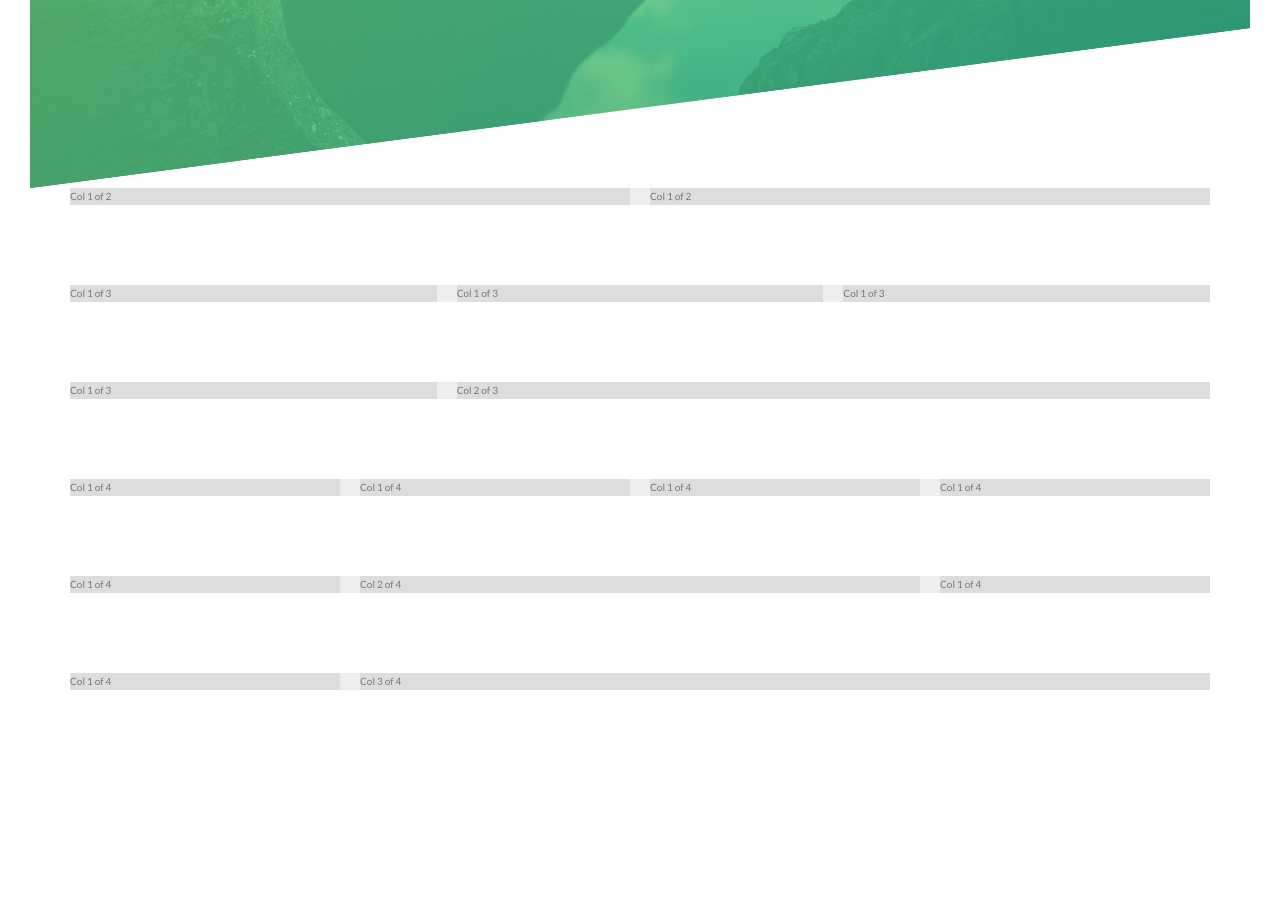
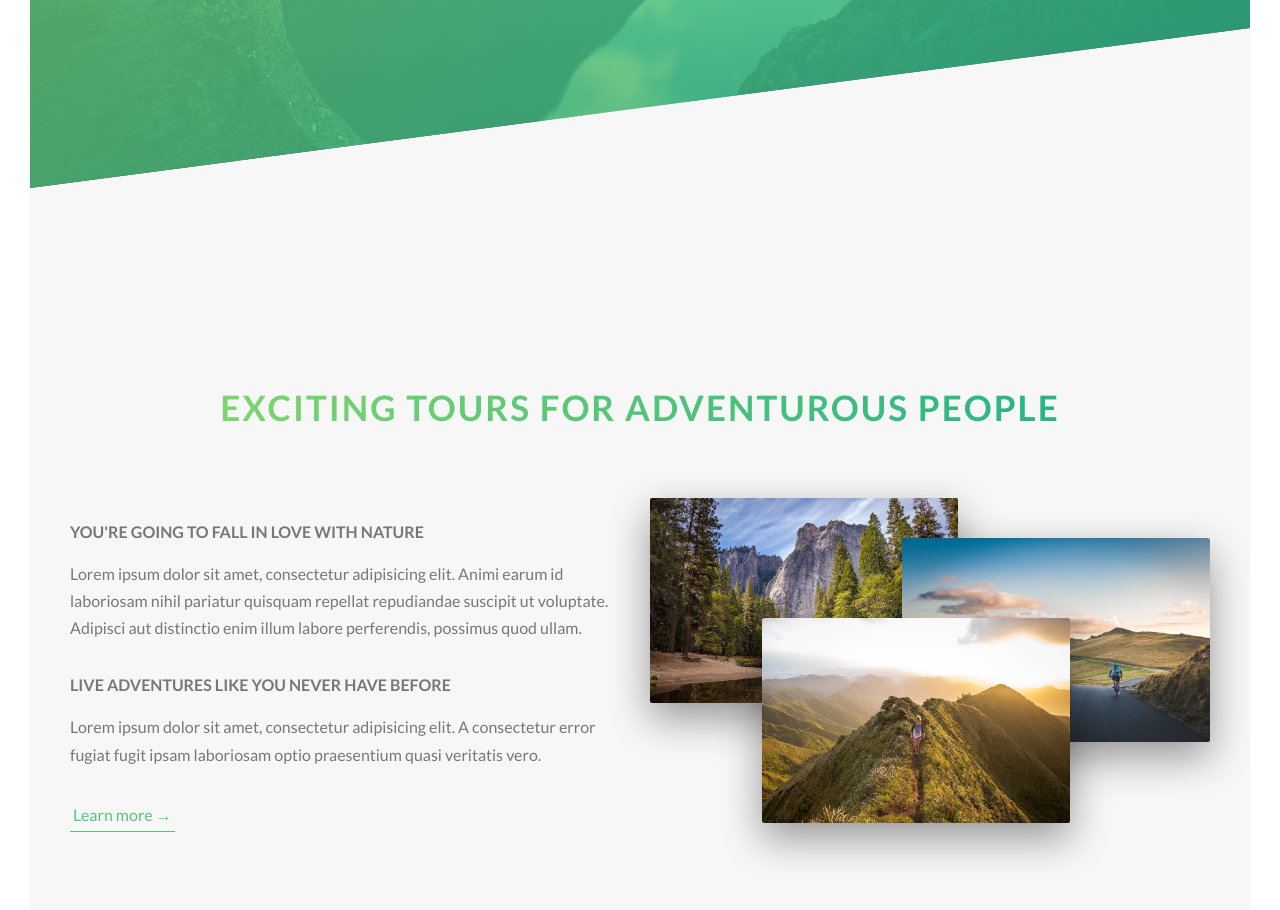
Before and after one commit to vfadeev89/natours, a website: page index.html in a window 1280 px wide. Shown: the part 602-1512 px from the top of the page. Before the commit the page ends 1322 px from the top, so only its background shows below. Drawn offline with Linux system fonts and the light colour scheme.

Commit message:
Реализована секция "О нас"

```diff
--- a/index.html
+++ b/index.html
@@ -6,7 +6,7 @@
 
     <link href="https://fonts.googleapis.com/css?family=Lato:100,300,400,700,900" rel="stylesheet">
 
-    <link rel="stylesheet" href="css/icon-font.css">
+<!--    <link rel="stylesheet" href="css/icon-font.css">-->
     <link rel="stylesheet" href="sass/main.css">
     <link rel="shortcut icon" type="image/png" href="img/favicon.png">
 
@@ -31,70 +31,36 @@
 </header>
 
 <main>
-    <section class="grid-test">
-        <div class="row">
-            <div class="col-1-of-2">
-                Col 1 of 2
-            </div>
-            <div class="col-1-of-2">
-                Col 1 of 2
-            </div>
+    <section class="section-about">
+        <div class="u-center-text u-margin-bottom-big">
+            <h2 class="heading-secondary">
+                Exciting tours for adventurous people
+            </h2>
         </div>
 
         <div class="row">
-            <div class="col-1-of-3">
-                Col 1 of 3
+            <div class="col-1-of-2">
+                <h3 class="heading-tertiary u-margin-bottom-small">You're going to fall in love with nature</h3>
+                <p class="paragraph">
+                    Lorem ipsum dolor sit amet, consectetur adipisicing elit. Animi earum id laboriosam nihil pariatur
+                    quisquam repellat repudiandae suscipit ut voluptate. Adipisci aut distinctio enim illum labore
+                    perferendis, possimus quod ullam.
+                </p>
+
+                <h3 class="heading-tertiary u-margin-bottom-small">Live adventures like you never have before</h3>
+                <p class="paragraph">
+                    Lorem ipsum dolor sit amet, consectetur adipisicing elit. A consectetur error fugiat fugit ipsam
+                    laboriosam optio praesentium quasi veritatis vero.
+                </p>
+
+                <a href="#" class="btn-text">Learn more &rarr;</a>
             </div>
-            <div class="col-1-of-3">
-                Col 1 of 3
-            </div>
-            <div class="col-1-of-3">
-                Col 1 of 3
-            </div>
-        </div>
-
-        <div class="row">
-            <div class="col-1-of-3">
-                Col 1 of 3
-            </div>
-            <div class="col-2-of-3">
-                Col 2 of 3
-            </div>
-        </div>
-
-        <div class="row">
-            <div class="col-1-of-4">
-                Col 1 of 4
-            </div>
-            <div class="col-1-of-4">
-                Col 1 of 4
-            </div>
-            <div class="col-1-of-4">
-                Col 1 of 4
-            </div>
-            <div class="col-1-of-4">
-                Col 1 of 4
-            </div>
-        </div>
-
-        <div class="row">
-            <div class="col-1-of-4">
-                Col 1 of 4
-            </div>
-            <div class="col-2-of-4">
-                Col 2 of 4
-            </div>
-            <div class="col-1-of-4">
-                Col 1 of 4
-            </div>
-        </div>
-
-        <div class="row">
-            <div class="col-1-of-4">
-                Col 1 of 4
-            </div>
-            <div class="col-3-of-4">
-                Col 3 of 4
+            <div class="col-1-of-2">
+                <div class="composition">
+                    <img src="img/nat-1-large.jpg" alt="Photo 1" class="composition__photo composition__photo--p1">
+                    <img src="img/nat-2-large.jpg" alt="Photo 2" class="composition__photo composition__photo--p2">
+                    <img src="img/nat-3-large.jpg" alt="Photo 3" class="composition__photo composition__photo--p3">
+                </div>
             </div>
         </div>
     </section>
--- a/sass/abstracts/_variables.scss
+++ b/sass/abstracts/_variables.scss
@@ -3,9 +3,14 @@ $color-primary: #55c57a;
 $color-primary-light: #7ed56f;
 $color-primary-dark: #28b485;
 
+$color-grey-light-1: #f7f7f7;
+
 $color-grey-dark: #777;
 $color-white: #fff;
 $color-black: #000;
+
+// Font
+$default-font-size: 1.6rem;
 
 // Grid
 $grid-width: 114rem;
--- a/sass/base/_typography.scss
+++ b/sass/base/_typography.scss
@@ -32,3 +32,34 @@ body {
     animation: moveInRight 1s ease-out;
   }
 }
+
+.heading-secondary {
+  font-size: 3.5rem;
+  text-transform: uppercase;
+  font-weight: 700;
+  display: inline-block;
+  background-image: linear-gradient(to right, $color-primary-light, $color-primary-dark);
+  -webkit-background-clip: text;
+  color: transparent;
+  letter-spacing: .2rem;
+  transition: all .2s;
+
+  &:hover {
+    transform: skewY(-2deg) skewX(15deg);
+    text-shadow: .5rem 1rem 2rem rgba($color-black, .2);
+  }
+}
+
+.heading-tertiary {
+  font-size: $default-font-size;
+  font-weight: 700;
+  text-transform: uppercase;
+}
+
+.paragraph {
+  font-size: $default-font-size;
+
+  &:not(:last-child) {
+    margin-bottom: 3rem;
+  }
+}
--- a/sass/base/_utilities.scss
+++ b/sass/base/_utilities.scss
@@ -0,0 +1,15 @@
+.u-center-text {
+  text-align: center;
+}
+
+.u-margin-bottom-small {
+  margin-bottom: 1.5rem;
+}
+
+.u-margin-bottom-medium {
+  margin-bottom: 4rem;
+}
+
+.u-margin-bottom-big {
+  margin-bottom: 8rem;
+}
--- a/sass/components/_button.scss
+++ b/sass/components/_button.scss
@@ -8,7 +8,7 @@
     border-radius: 10rem;
     transition: all .2s;
     position: relative;
-    font-size: 1.6rem;
+    font-size: $default-font-size;
   }
 
   &:hover {
@@ -53,3 +53,28 @@
     animation-fill-mode: backwards;
   }
 }
+
+.btn-text {
+  &:link,
+  &:visited {
+    font-size: $default-font-size;
+    color: $color-primary;
+    display: inline-block;
+    text-decoration: none;
+    border-bottom: 1px solid $color-primary;
+    padding: 3px;
+    transition: all .2s;
+  }
+
+  &:hover {
+    background-color: $color-primary;
+    color: $color-white;
+    box-shadow: 0 1rem 2rem rgba($color-black, .15);
+    transform: translateY(-2px);
+  }
+
+  &:active {
+    box-shadow: 0 .5rem 1rem rgba($color-black, .15);
+    transform: translateY(0);
+  }
+}
--- /dev/null
+++ b/sass/components/_composition.scss
@@ -0,0 +1,41 @@
+.composition {
+  position: relative;
+
+  &__photo {
+    width: 55%;
+    box-shadow: 0 1.5rem 4rem rgba($color-black, .4);
+    border-radius: 2px;
+    position: absolute;
+    z-index: 10;
+    outline-offset: 2rem;
+    transition-property: transform, outline;
+    transition-duration: .2s;
+
+    &--p1 {
+      left: 0;
+      top: -2rem;
+    }
+
+    &--p2 {
+      right: 0;
+      top: 2rem;
+    }
+
+    &--p3 {
+      left: 20%;
+      top: 10rem;
+    }
+
+    &:hover {
+      outline: 1.5rem solid $color-primary;
+      transform: scale(1.05) translateY(-.5rem);
+      box-shadow: 0 2.5rem 4rem rgba($color-black, .5);
+      z-index: 20;
+    }
+  }
+
+  //composition:hover composition__photo:not(:hover) {
+  &:hover &__photo:not(:hover) {
+    transform: scale(.95);
+  }
+}
--- a/sass/layout/_grid.scss
+++ b/sass/layout/_grid.scss
@@ -1,6 +1,5 @@
 .row {
   max-width: $grid-width;
-  background-color: #eeeeee;
   margin: 0 auto;
 
   &:not(:last-child) {
@@ -10,7 +9,6 @@
   @include clearfix;
 
   [class^="col-"] {
-    background-color: #ddd;
     float: left;
 
     &:not(:last-child) {
--- a/sass/main.scss
+++ b/sass/main.scss
@@ -8,6 +8,7 @@
 @import "base/utilities";
 
 @import "components/button";
+@import "components/composition";
 
 @import "layout/grid";
 @import "layout/header";
--- a/sass/pages/_home.scss
+++ b/sass/pages/_home.scss
@@ -0,0 +1,5 @@
+.section-about {
+  background-color: $color-grey-light-1;
+  padding: 35rem 0;
+  margin-top: -20vh;
+}
```
Also changed, not shown: sass/main.css, 1 other file.
